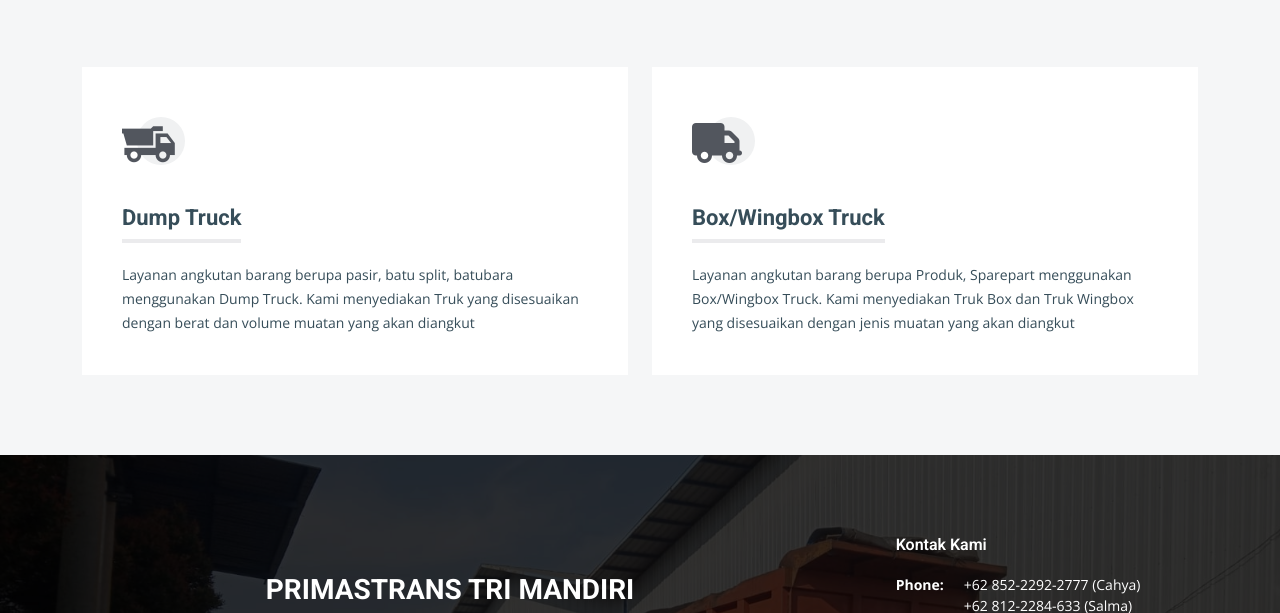
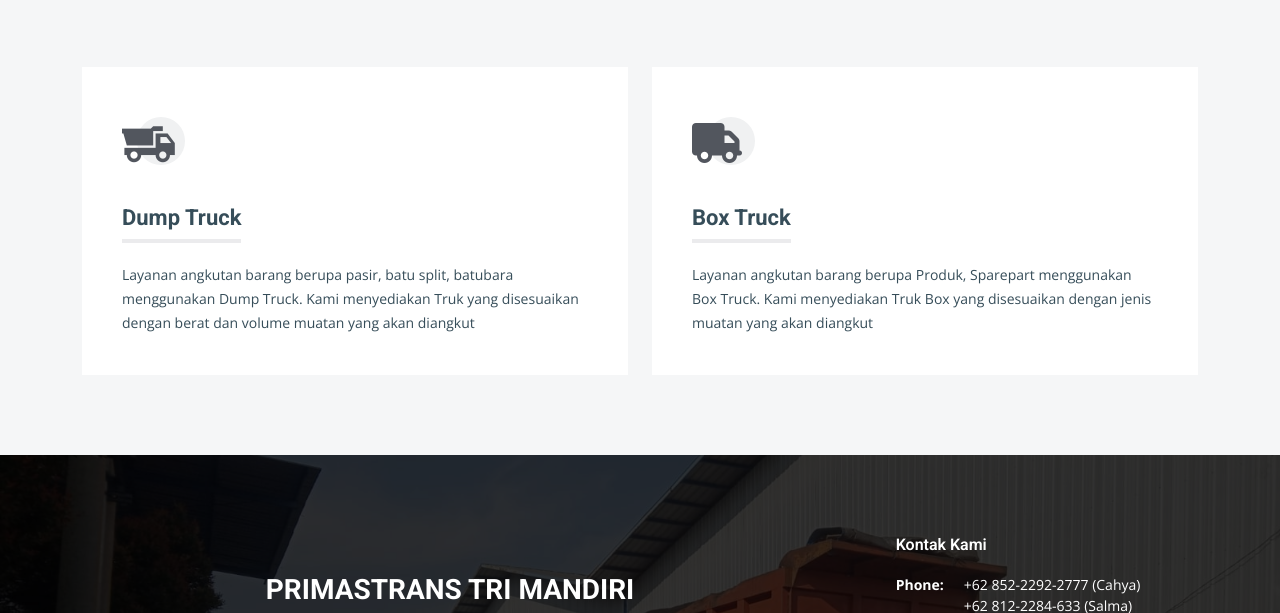
Before and after one commit to MoChrome/native-primas, a plain HTML site: page services.html in a window 1280 px wide. Shown: the part 487-1100 px from the top of the page. Drawn offline with nearby package versions, Linux system fonts and the light colour scheme; a script that the page names is missing; files whose address does not match are found by name.

Commit message:
Update services.html no wingbox

```diff
--- a/services.html
+++ b/services.html
@@ -97,8 +97,8 @@
               <div class="icon">
                 <i class="fa-solid fa-truck"></i>
               </div>
-              <h3>Box/Wingbox Truck</h3>
-            <p>Layanan angkutan barang berupa Produk, Sparepart menggunakan Box/Wingbox Truck. Kami menyediakan Truk Box dan Truk Wingbox yang disesuaikan dengan jenis muatan yang akan diangkut</p>
+              <h3>Box Truck</h3>
+            <p>Layanan angkutan barang berupa Produk, Sparepart menggunakan Box Truck. Kami menyediakan Truk Box yang disesuaikan dengan jenis muatan yang akan diangkut</p>
           </div>
         </div><!-- End Service Item -->
 
```
